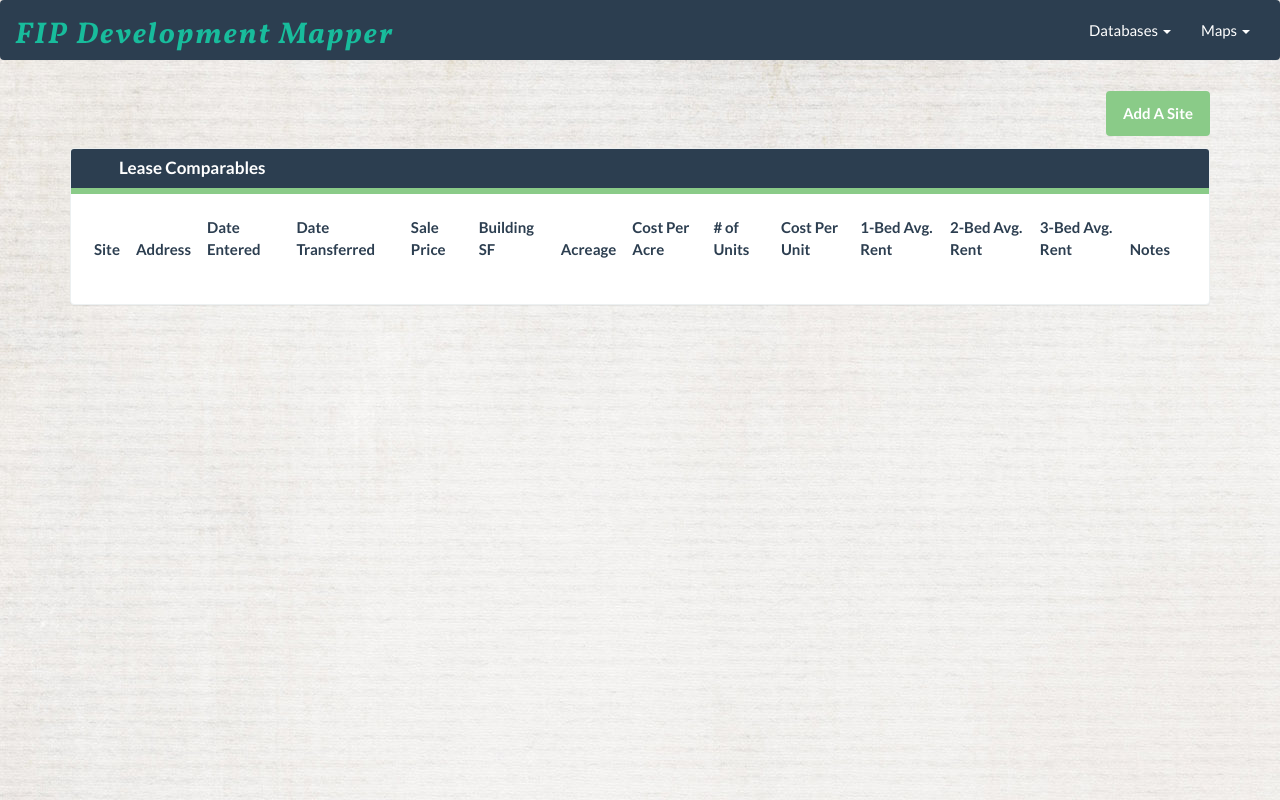
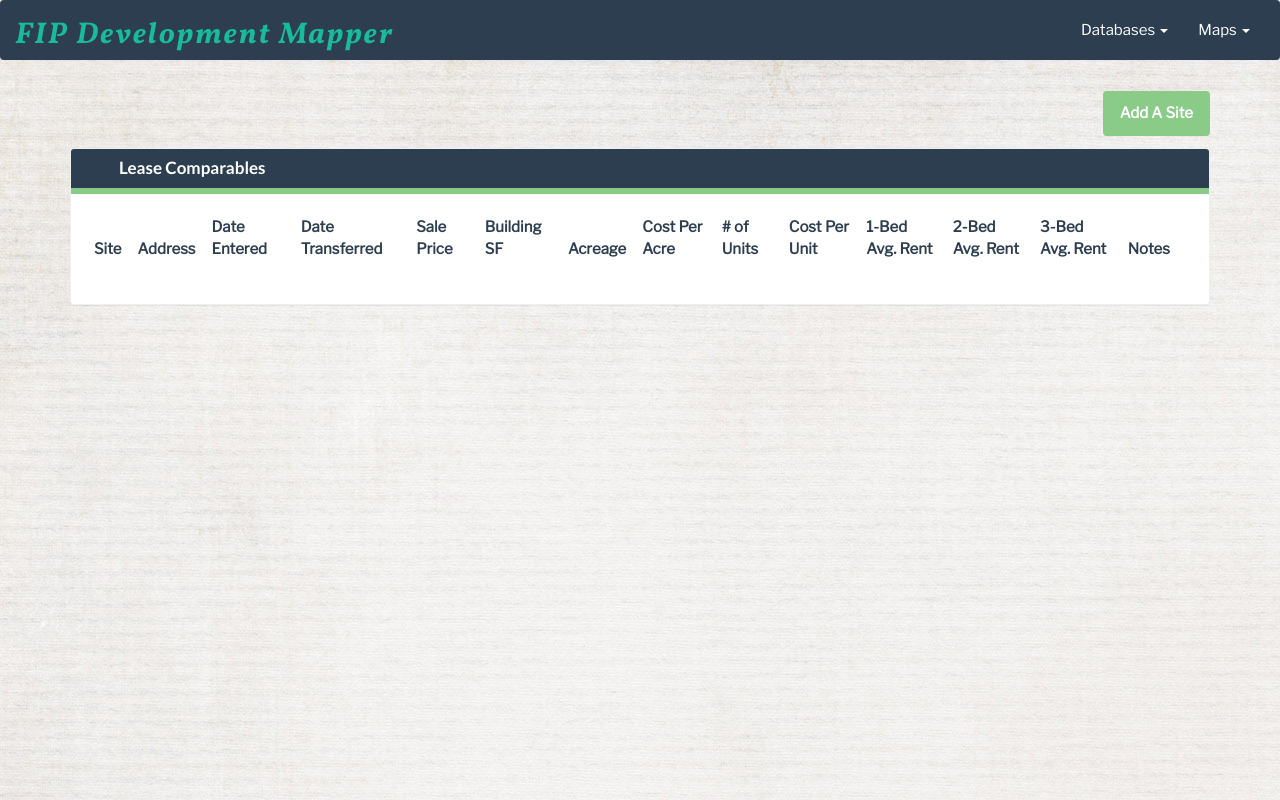
Before and after one commit to jmq2134/DevMap, a website: page LSdatabase.html in a window 1280 px wide. Drawn offline with nearby package versions, Linux system fonts and the light colour scheme; no server answers.

Commit message:
added new body font

```diff
--- a/Assets/CSS/style.css
+++ b/Assets/CSS/style.css
@@ -2,6 +2,7 @@
 
 body {
     background: url(../Images/vintage-pecan-free-stretch-blog-background-cream.jpg);
+    font-family: 'Libre Franklin', sans-serif;
 }
 
 .brand-logo {
@@ -12,6 +13,9 @@ body {
     letter-spacing: 2px;
 }
 
+nav-option {
+    font-family: 'Libre Franklin', sans-serif;
+}
 
 /*  INDEX STYLES */
 
--- a/LSdatabase.html
+++ b/LSdatabase.html
@@ -18,6 +18,8 @@
     <link rel="stylesheet" href="https://maxcdn.bootstrapcdn.com/bootstrap/3.3.6/css/bootstrap.min.css" integrity="sha384-1q8mTJOASx8j1Au+a5WDVnPi2lkFfwwEAa8hDDdjZlpLegxhjVME1fgjWPGmkzs7" crossorigin="anonymous">
     <!-- GOOGLE FONT FOR BRAND -->
     <link href="https://fonts.googleapis.com/css?family=Vollkorn:400,700i" rel="stylesheet">
+    <!-- FONT -->
+    <link href="https://fonts.googleapis.com/css?family=Libre+Franklin" rel="stylesheet">
     <!-- Bootswatch Cosmos -->
     <link rel="stylesheet" type="text/css" href="./Assets/CSS/bootswatch.css">
     <!-- CSS -->
@@ -34,7 +36,7 @@
             <div class="collapse navbar-collapse" id="bs-example-navbar-collapse-1">
                 <ul class="nav navbar-nav navbar-right">
                     <li class="dropdown">
-                        <a href="#" class="dropdown-toggle" data-toggle="dropdown" role="button" aria-haspopup="true" aria-expanded="false">Databases <span class="caret"></span></a>
+                        <a href="#" class="dropdown-toggle nav-option" data-toggle="dropdown" role="button" aria-haspopup="true" aria-expanded="false">Databases <span class="caret"></span></a>
                      <ul class="dropdown-menu">
                         <li><a href="FIPdatabase.html">FIP Development</a></li>
                         <li role="separatorgit" class="divider"></li>
@@ -44,7 +46,7 @@
                     </ul>
                     </li>
                    <li class="dropdown">
-                        <a href="#" class="dropdown-toggle" data-toggle="dropdown" role="button" aria-haspopup="true" aria-expanded="false">Maps <span class="caret"></span></a>
+                        <a href="#" class="dropdown-toggle nav-option" data-toggle="dropdown" role="button" aria-haspopup="true" aria-expanded="false">Maps <span class="caret"></span></a>
                      <ul class="dropdown-menu">
                         <li><a href="ALLdevMap.html">Combine All Maps</a></li>
                         <li role="separator" class="divider"></li>
```
Also changed, not shown: CLEdatabase.html (+2 -0 lines), FIPdatabase.html (+2 -0 lines), index.html (+2 -0 lines).
